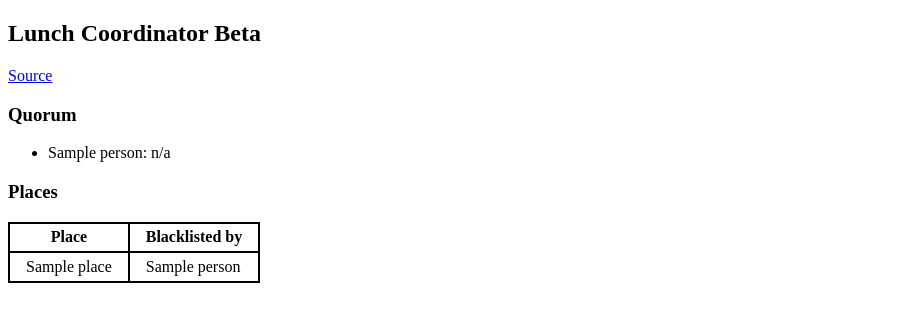
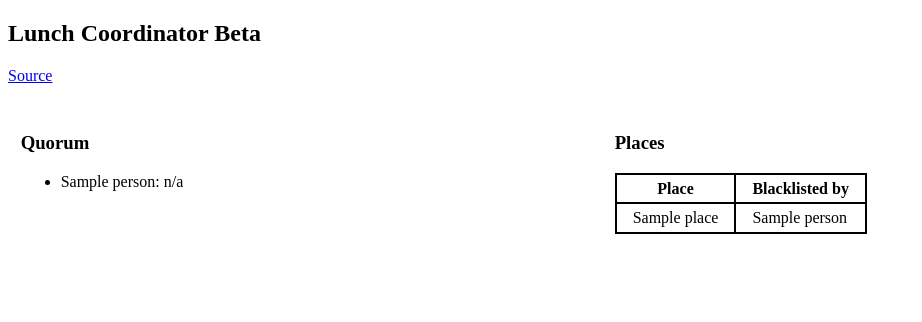
Before and after one commit to nmalbran/lunchCoordinator, a Django app: page /quorum/ in a window 1280 px wide. Shown: the top 322 px of the page, without its empty margins (0-922 px from the left). Run offline with Django 3.2, Linux system fonts and the light colour scheme; tables that the repository leaves empty hold one stand-in row (values such as "Sample post").

Commit message:
Improved quorum layout.

```diff
--- a/web/templates/quorum.html
+++ b/web/templates/quorum.html
@@ -2,6 +2,7 @@
 
 {% block content %}
 
+    <div class="fleft">
         <h3>Quorum</h3>
         {% for q in quorum_list %}
 
@@ -10,7 +11,9 @@
             </ul>
 
         {% endfor %}
+    </div>
 
+    <div class="fleft">
         <h3>Places</h3>
 
         <table>
@@ -27,6 +30,7 @@
         {% endfor %}
 
         </table>
+    </div>
 
 {% endblock content %}
 
@@ -45,4 +49,9 @@
         padding: .3em 1em;
         border-right: 2px solid black;
     }
+    div.fleft{
+        float: left;
+        width: 45%;
+        margin: 1%;
+    }
 {% endblock css %}
```
Lines whose indentation alone changed are shown as unchanged.
